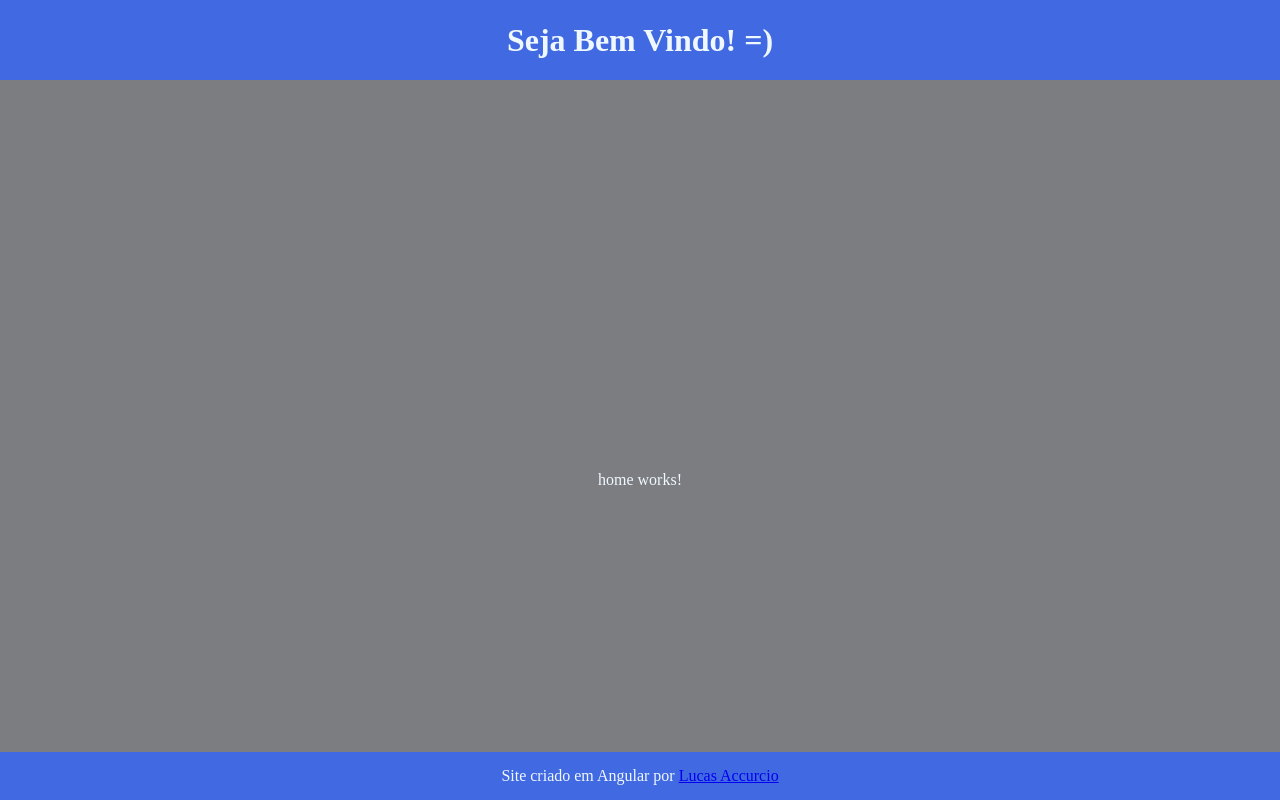
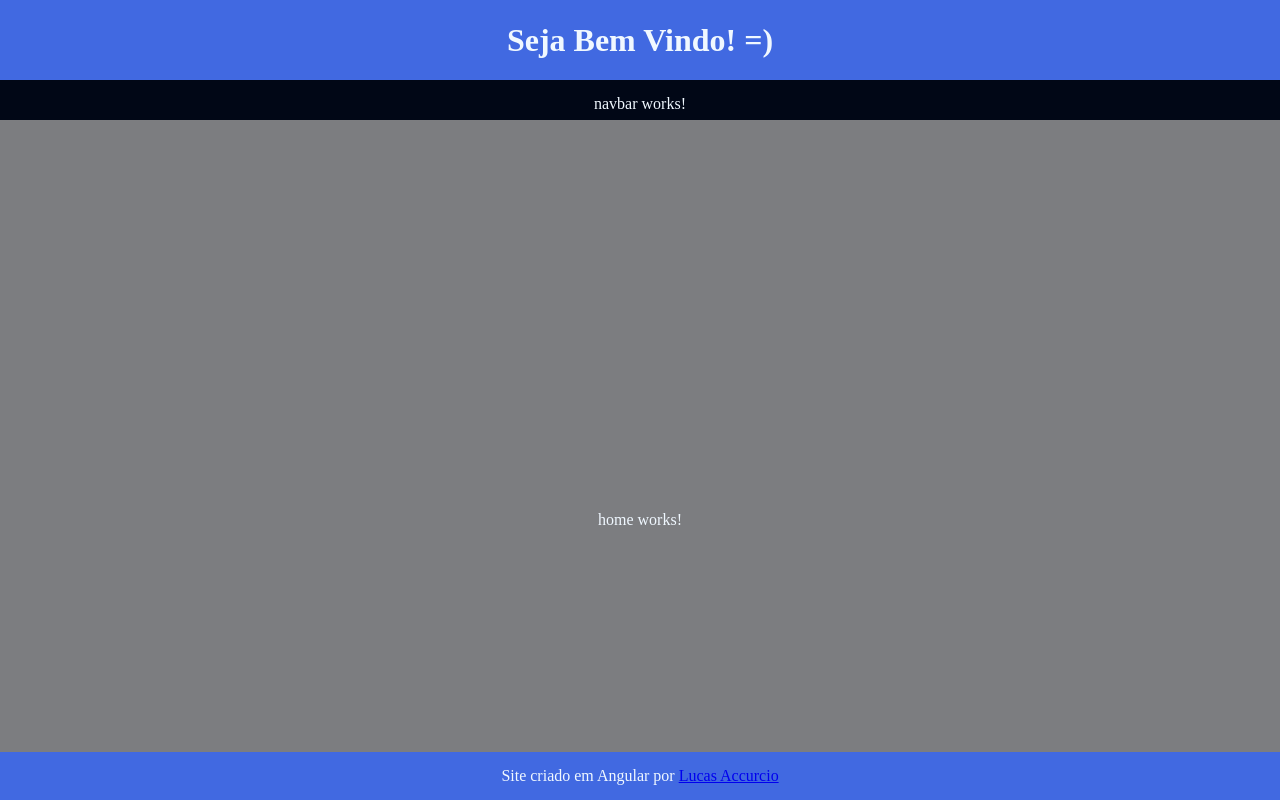
Before and after one commit to LucasAccurcio/angular-first-steps, an Angular app: page / in a window 1280 px wide. Built offline with nearby package versions, Linux system fonts and the light colour scheme.

Commit message:
chore: :art: update styles home component

```diff
--- a/src/app/home/home.component.css
+++ b/src/app/home/home.component.css
@@ -6,6 +6,6 @@
   height: 100%;
   justify-content: center;
   position: fixed;
-  top: 10vh;
+  top: 15vh;
   width: 100%;
 }
```
